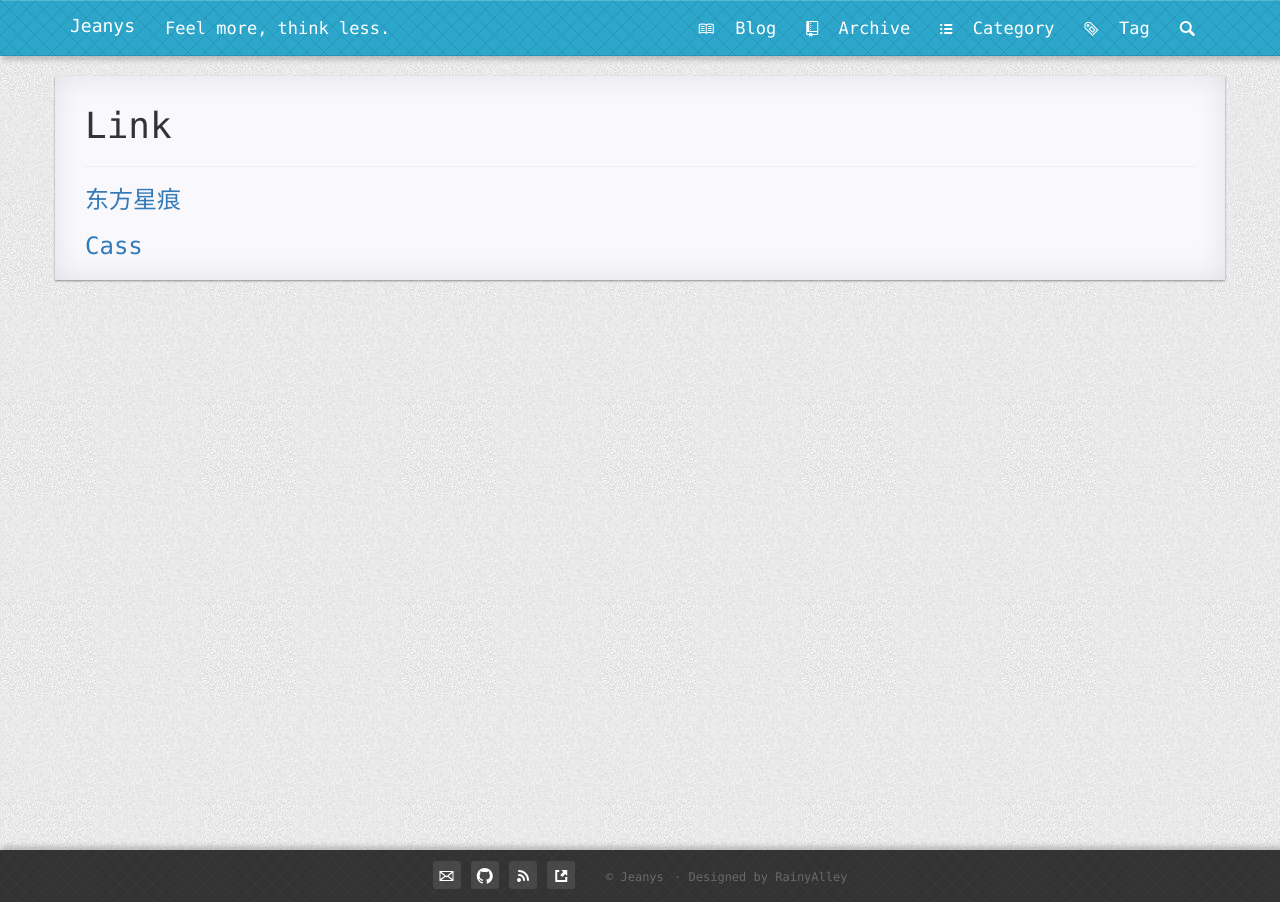
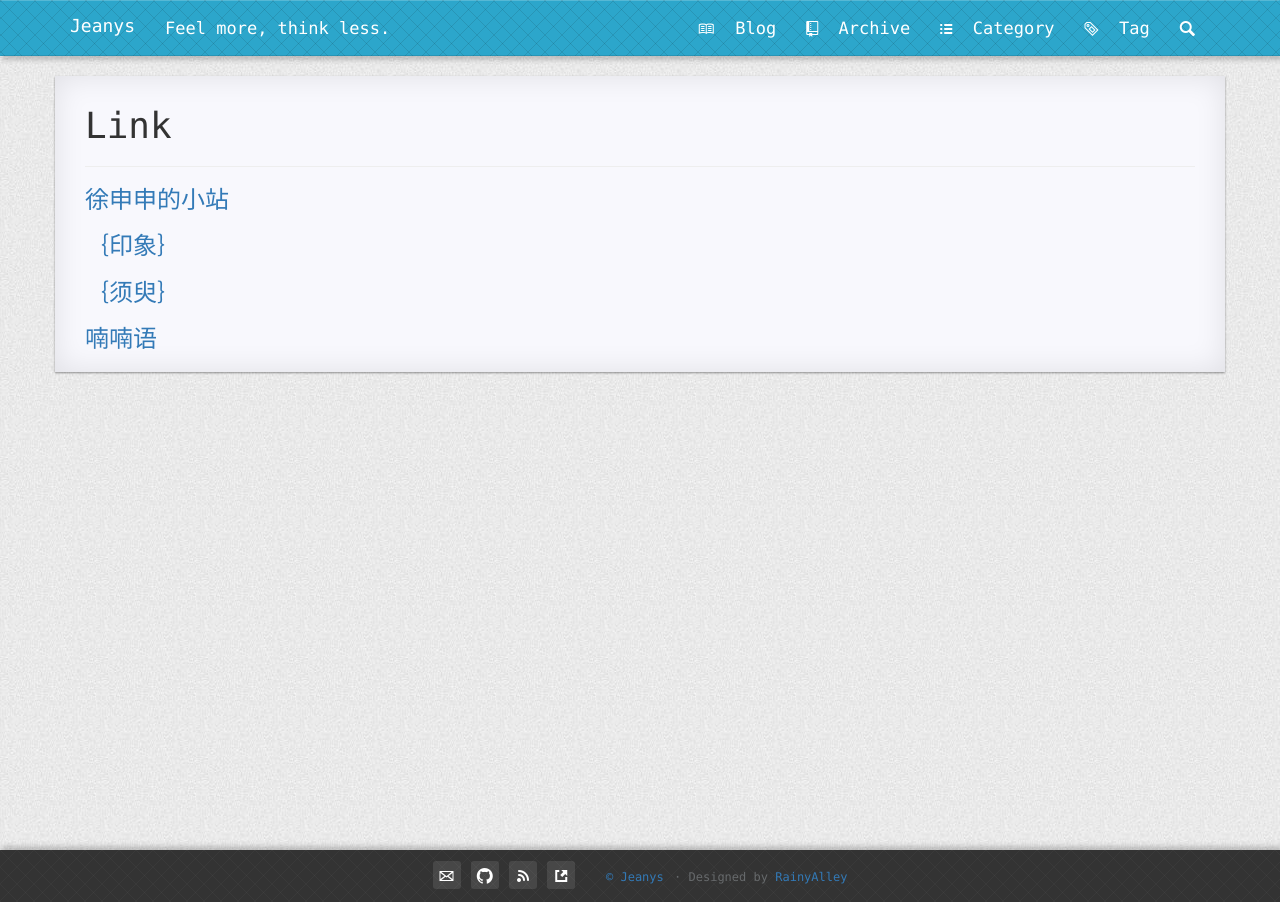
Before and after one commit to jeanys/jeanys.github.io, a Jekyll site: the page built from pages/5link-external.md, in a window 1280 px wide. Built offline with Jekyll 4.4.1, drawn with Linux system fonts in a browser that asks for light colours; nearby versions of some CDN libraries; Markdown is read by kramdown in place of the engine named in the settings; comment, search, counter and statistics services are not loaded.

```diff
--- a/_config.yml
+++ b/_config.yml
@@ -31,7 +31,7 @@ baseurl: ""
 title: "Jeanys"
 email: "jean_ys@163.com"
 description: "Feel more, think less."
-github_username:  "dubuyuye"
+github_username:  "jeanys"
 swiftype_searchId: ""
 disqus_shortname: ""
 
--- a/_includes/footer.html
+++ b/_includes/footer.html
@@ -5,7 +5,7 @@
                 <a class="foot-item" href="{{ '/feed.xml' | prepend: site.baseurl | prepend: site.url }}" target="_blank"><span class="octicon octicon-rss"></span></a>
                 <a class="foot-item" href="{{ '/link/' | prepend: site.baseurl | prepend: site.url }}"><span class="octicon octicon-link-external"></span></a>
                 &nbsp;
-                <a href="http://jeanys.github.io/" class="foot-text"><span class="word-keep">&copy; Jeanys</span></a>
-                <span class="word-keep foot-text">&middot; Designed by RainyAlley</span>
+                <span class="word-keep foot-text"><a href="http://jeanys.github.io/">&copy; Jeanys</a></span>
+                <span class="word-keep foot-text">&middot; Designed by <a href="http://blog.rainyalley.com/">RainyAlley</a></span>
         </div>
     </footer>
--- a/pages/5link-external.md
+++ b/pages/5link-external.md
@@ -5,6 +5,10 @@ permalink: /link/
 icon: octicon-link-external
 ---
 
-###[东方星痕](http://www.lxy520.net/)
+###[徐申申的小站](http://blog.xhsui.com/)
 
-###[Cass](http://cassite.net/)
+###[｛印象｝](http://blog.163.com/jean_ys/)
+
+###[｛须臾｝](http://jeanys.lofter.com/)
+
+###[喃喃语](http://time-whisper.lofter.com/)
```
Also changed, not shown: pages/4about.md (+1 -1 lines).
